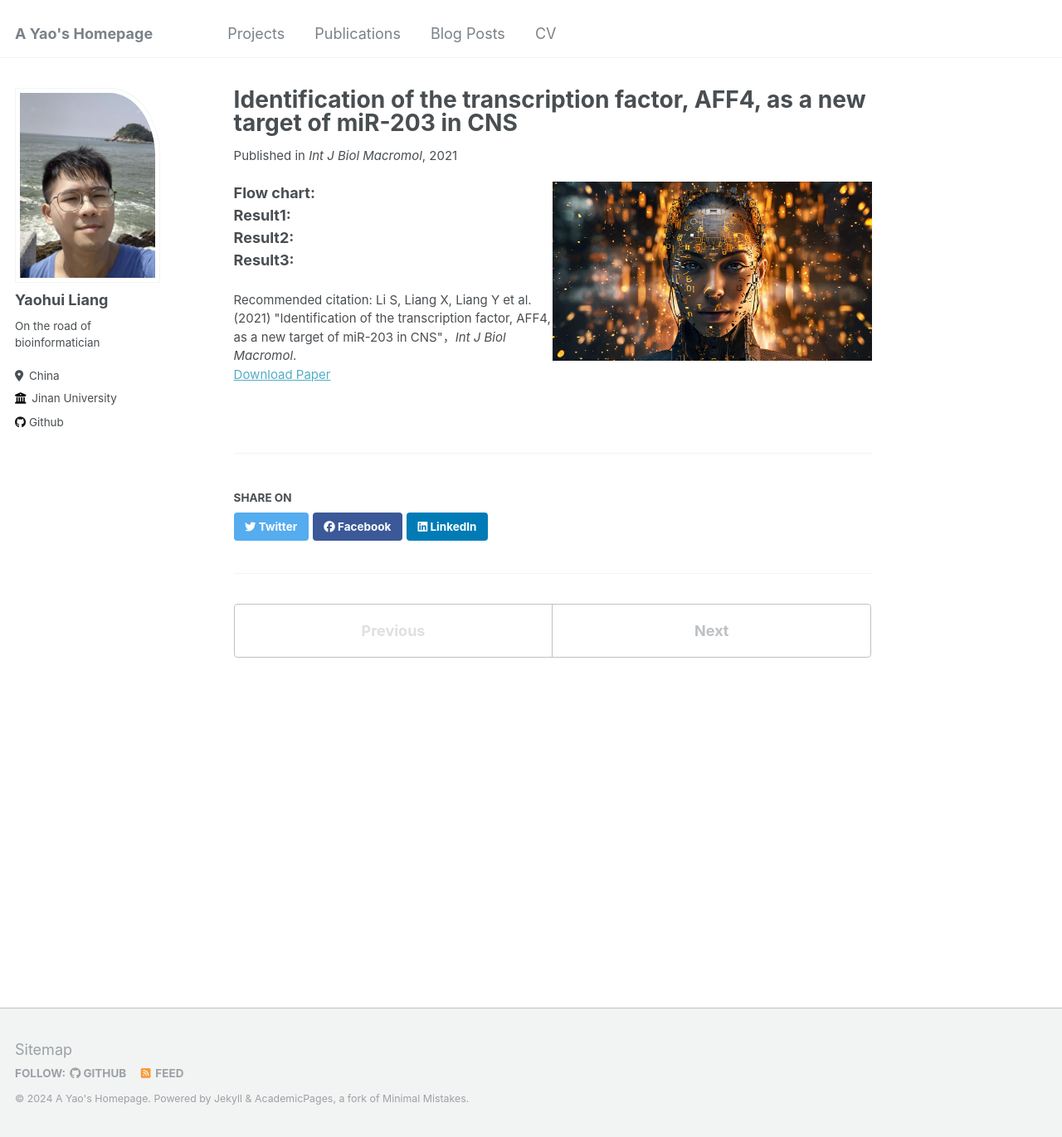
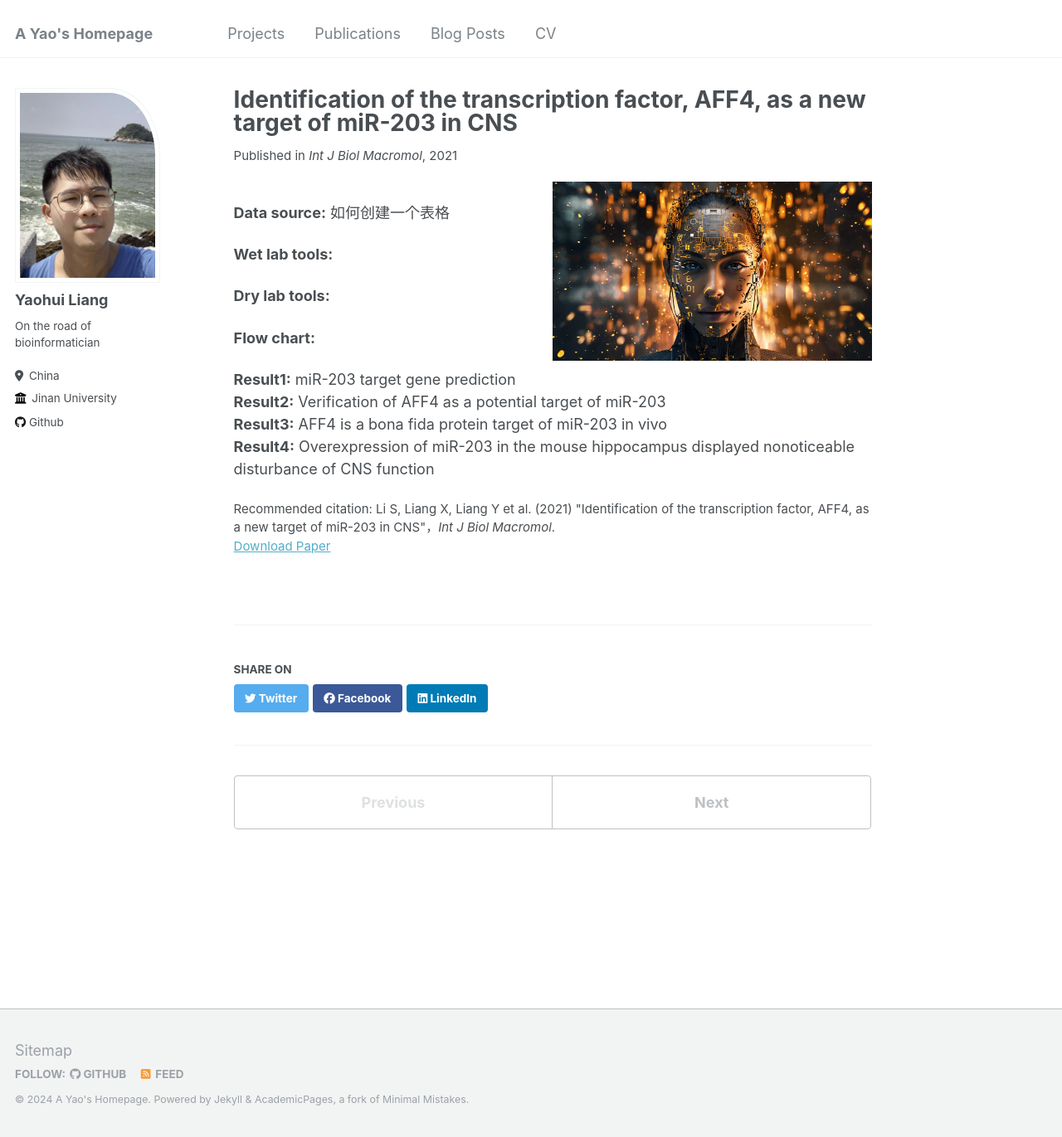
Before and after one commit to Stupid1Fish/Academic-Pages, a Jekyll site: the page built from _publications/2021-paper1.md, in a window 1280 px wide and 1371 px high. Shown: the whole window at 83% size. Built offline with Jekyll 4.4.1, drawn with Linux system fonts in a browser that asks for light colours.

Commit message:
Update 2021-paper1.md

```diff
--- a/_publications/2021-paper1.md
+++ b/_publications/2021-paper1.md
@@ -16,7 +16,24 @@ citation: 'Li S, Liang X, Liang Y et al. (2021) "Identification of the transcrip
 
 
 <img src="/images/What-is-AI-1-1536x861.jpg" alt="Image created with Midjourney" style="width:50%; height:auto; float:right;">
-**Flow chart:** <br>
-**Result1:** <br>
-**Result2:** <br>
-**Result3:** <br>
+
+**Data source:** 如何创建一个表格
+<br>
+
+**Wet lab tools:**
+<br>
+
+**Dry lab tools:**
+<br>
+
+**Flow chart:**
+<br>
+
+**Result1:** miR-203 target gene prediction
+<br>
+**Result2:** Verification of AFF4 as a potential target of miR-203
+<br>
+**Result3:** AFF4 is a bona fida protein target of miR-203 in vivo
+<br>
+**Result4:** Overexpression of miR-203 in the mouse hippocampus displayed nonoticeable disturbance of CNS function
+<br>
```
